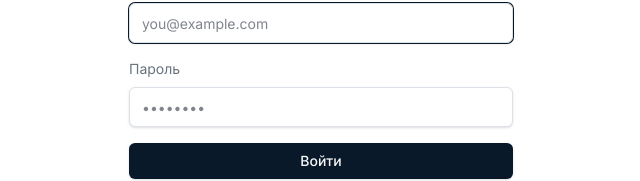
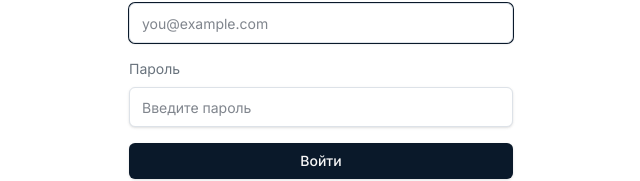
Before and after one commit to Arsid0305/SellerBase, a Next.js app in the folder apps/web/: page /login in a window 1280 px wide. Shown: the part 363-544 px from the top of the page, without its empty margins (319-959 px from the left). Built offline with nearby package versions, Linux system fonts and the light colour scheme; no server answers.

Commit message:
fix(web): вход не работал - заполнитель из точек и мёртвый менеджер паролей (#321)

```diff
--- a/apps/web/src/app/(auth)/login/login-form.tsx
+++ b/apps/web/src/app/(auth)/login/login-form.tsx
@@ -5,10 +5,19 @@ import { useRouter } from 'next/navigation';
 import { createClient } from '@/shared/lib/supabase/client';
 import { Button } from '@/shared/ui/button';
 
+/**
+ * Вход в программу.
+ *
+ * Поля намеренно НЕ управляются состоянием React. Так было, и из-за этого
+ * менеджер паролей не срабатывал: он пишет значение прямо в поле, минуя
+ * React, а React тут же возвращает поле к своему пустому состоянию. Браузер
+ * проверяет обязательность до отправки формы, видит пустоту и отказывает -
+ * до обработчика дело не доходило вообще.
+ *
+ * Теперь значение живёт в самом поле, а на отправке читается из формы.
+ */
 export function LoginForm() {
   const router = useRouter();
-  const [email, setEmail] = useState('');
-  const [password, setPassword] = useState('');
   const [loading, setLoading] = useState(false);
   const [error, setError] = useState<string | null>(null);
 
@@ -17,12 +26,9 @@ export function LoginForm() {
     setError(null);
     setLoading(true);
     try {
-      // Менеджер паролей заполняет поля мимо React, onChange не срабатывает
-      // и состояние остаётся пустым. Поэтому значения берём из самой формы.
-      const form = e.currentTarget;
-      const fd = new FormData(form);
-      const emailValue = (String(fd.get('email') ?? '') || email).trim();
-      const passwordValue = String(fd.get('password') ?? '') || password;
+      const fd = new FormData(e.currentTarget);
+      const emailValue = String(fd.get('email') ?? '').trim();
+      const passwordValue = String(fd.get('password') ?? '');
 
       if (!emailValue || !passwordValue) {
         setError('Заполните почту и пароль');
@@ -57,8 +63,7 @@ export function LoginForm() {
           required
           autoFocus
           autoComplete="email"
-          value={email}
-          onChange={(e) => setEmail(e.target.value)}
+          onChange={() => setError(null)}
           className="h-10 rounded-md border border-input bg-background px-3 text-sm shadow-sm focus-visible:outline-none focus-visible:ring-1 focus-visible:ring-ring"
           placeholder="you@example.com"
         />
@@ -70,10 +75,14 @@ export function LoginForm() {
           name="password"
           required
           autoComplete="current-password"
-          value={password}
-          onChange={(e) => setPassword(e.target.value)}
+          onChange={() => setError(null)}
           className="h-10 rounded-md border border-input bg-background px-3 text-sm shadow-sm focus-visible:outline-none focus-visible:ring-1 focus-visible:ring-ring"
-          placeholder="••••••••"
+          /*
+            Заполнитель НЕ из точек. Точки выглядели как уже введённый пароль:
+            владелица нажимала «Войти» по пустому полю и получала отказ
+            браузера при заполненном на вид поле. 18.09.2026.
+          */
+          placeholder="Введите пароль"
         />
       </label>
       {error && <p className="text-sm text-destructive">{error}</p>}
```
